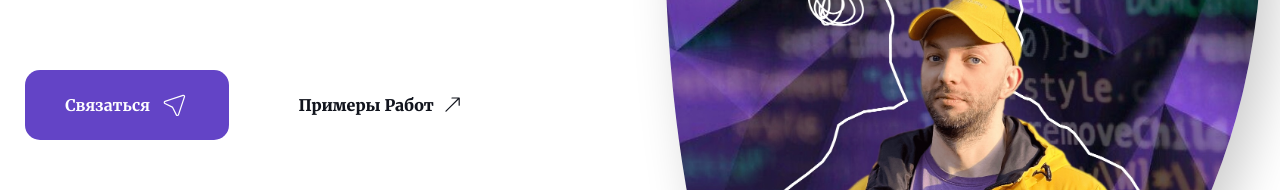
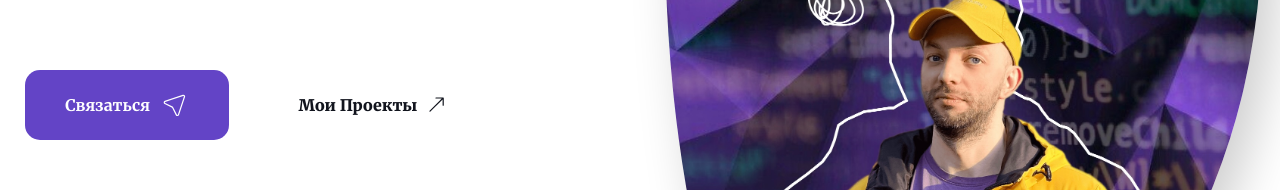
Before and after one commit to DenKuznets/portfolio, a React (Vite) app: page / in a window 1280 px wide. Shown: the part 409-599 px from the top of the page. Built offline with nearby package versions, Linux system fonts and the light colour scheme.

Commit message:
localization change

```diff
--- a/src/components/AllWorks.jsx
+++ b/src/components/AllWorks.jsx
@@ -42,7 +42,7 @@ const AllWorks = () => {
     return (
         <AllWorksStyled>
             <BigLink to="/" className="btn-back">
-                {textGlobal.work.backButton}
+                {textGlobal.backButton}
             </BigLink>
             <h2>{textGlobal.work.myWorks}</h2>
             <div className="allworks__grid">{works}</div>
--- a/src/components/Header.jsx
+++ b/src/components/Header.jsx
@@ -9,11 +9,15 @@ const Header = () => {
     const listElements = [];
     const textGlobal = useLocalization().local;
 
-
     for (const [key, value] of Object.entries(textGlobal.header.nav)) {
         listElements.push(
             <li key={key}>
-                <a onClick={() => setShowMenu(!showMenu)} href={`#${key}`}>
+                <a
+                    onClick={() => {
+                        setShowMenu(!showMenu);
+                    }}
+                    href={`#${key}`}
+                >
                     {value}
                 </a>
             </li>
--- a/src/components/Hero.jsx
+++ b/src/components/Hero.jsx
@@ -46,12 +46,13 @@ const Hero = () => {
                                 </i>
                             </a>
 
-                            <BigLink onClick={() => {
-                                setTimeout(() => {
+                            <BigLink
+                                onClick={() => {
                                     window.scrollTo(0, 0);
-                                },1)
-                            }} to="allworks">
-                                {textGlobal.header.nav.work}
+                                }}
+                                to="allworks"
+                            >
+                                {textGlobal.myWorks}
                             </BigLink>
                         </div>
                         <div className="hero__text-content-socials">
--- a/src/components/Work.jsx
+++ b/src/components/Work.jsx
@@ -51,7 +51,7 @@ const Work = (props) => {
                     </div>
 
                     <BigLink className="work__text-more">
-                        {textGlobal.work.showmore}
+                        {textGlobal.showmore}
                     </BigLink>
                 </div>
             </div>
--- a/src/components/WorkModal.jsx
+++ b/src/components/WorkModal.jsx
@@ -18,7 +18,7 @@ const WorkModal = ({ hideModal, textWork }) => {
                     </div>
                     <p>{textWork.description}</p>
                     <BigLink className="btn-back" onClick={hideModal}>
-                        {textGlobal.work.backButton}
+                        {textGlobal.backButton}
                     </BigLink>
                 </div>
                 <div className="live-preview">
--- a/src/components/WorkSmall.jsx
+++ b/src/components/WorkSmall.jsx
@@ -85,7 +85,7 @@ const WorkSmall = ({ work, onClick }) => {
                 <div className="overlay"></div>
                 <img src={`./images/works-preview/${work.img}`} alt="" />
             </div>
-            <button>{textGlobal.work.showmore}</button>
+            <button>{textGlobal.showmore}</button>
             <TechList list={work.tech} />
         </WorkSmallStyled>
     );
--- a/utils.js
+++ b/utils.js
@@ -81,7 +81,7 @@ export const themeLight = {
         bigLink: {
             textColor: colors.almostBlack,
             hover: colors.almostBlack,
-        }
+        },
     },
     header: {
         bg: colors.white,
@@ -127,11 +127,14 @@ export const themeLight = {
     },
     allWorks: {
         btnBack: colors.white,
-    }
+    },
 };
 
 export const localization = {
     ru: {
+        showmore: "Подробнее",
+        backButton: "Назад",
+        myWorks: "Мои проекты",
         header: {
             nav: {
                 hero: "Обо мне",
@@ -220,10 +223,6 @@ export const localization = {
                     description: `Верстка по заказу вебстудии alex-media.ru по макету Figma с соблюдением дедлайна и pixel-perfect попаданием в адаптивные брейкпоинты`,
                 },
             ],
-            showmore: "Подробнее",
-            moreExamples: "Больше примеров",
-            backButton: "Назад",
-            myWorks: "Мои проекты",
         },
     },
 
```
